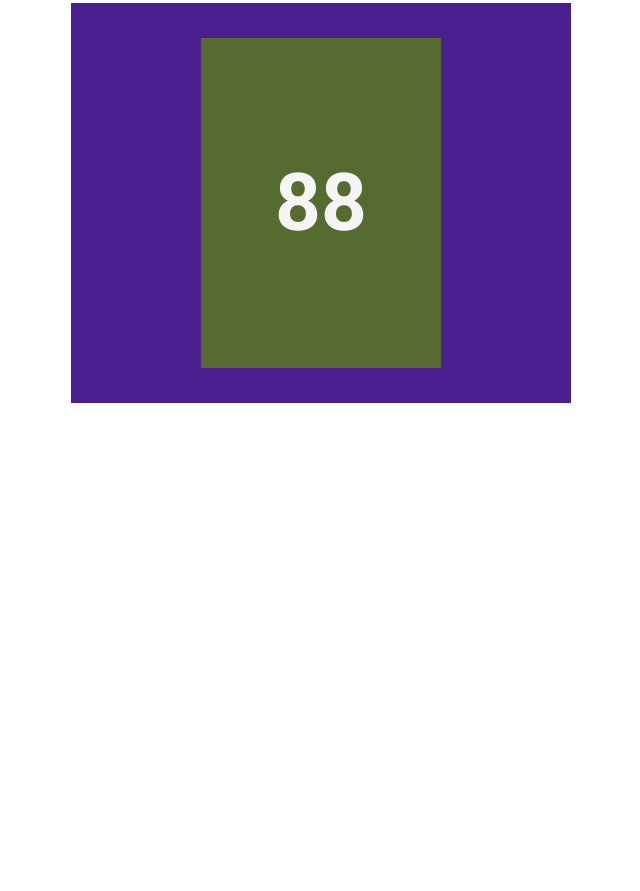
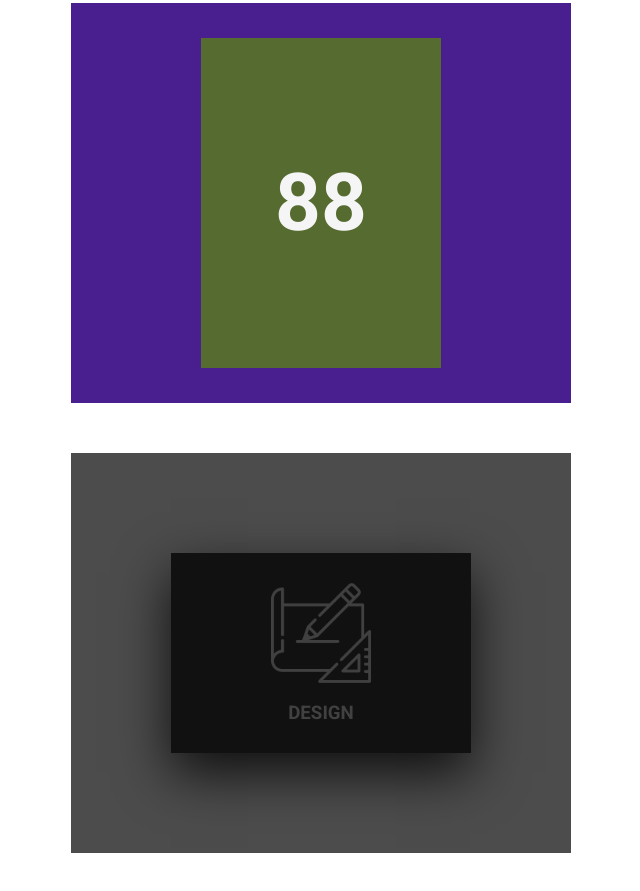
Before and after one commit to KamilJakobczak/css-projects, a website: page cards/index.html in a window 1280 px wide. Shown: the part 1347-2238 px from the top of the page, without its empty margins (319-959 px from the left). Before the commit the page ends 1800 px from the top, so only its background shows below. Drawn offline with Linux system fonts and the light colour scheme.

Commit message:
add 5th card

```diff
--- a/cards/index.html
+++ b/cards/index.html
@@ -25,7 +25,6 @@
         </div>
       </div>
     </div>
-
     <div class="container">
       <div id="c2">
         <div class="imgbox"><img src="./img/1.jpg" alt="" /></div>
@@ -68,5 +67,24 @@
         </div>
       </div>
     </div>
+    <div class="container">
+      <div id="c5" class="card">
+        <div class="face1">
+          <div class="imgbox">
+            <img src="./img/3.png" alt="" />
+            <h3>design</h3>
+          </div>
+        </div>
+        <div class="face2">
+          <div class="content">
+            <p>
+              Lorem ipsum dolor sit amet consectetur, adipisicing elit. Eaque ex fuga maiores illum tempora commodi
+              nesciunt minus earum mollitia repellat.
+            </p>
+            <a href="#">read more</a>
+          </div>
+        </div>
+      </div>
+    </div>
   </body>
 </html>
--- a/cards/scss/styles.scss
+++ b/cards/scss/styles.scss
@@ -25,6 +25,9 @@ body {
     justify-content: center;
     &:nth-child(4) {
       background-color: #491f8f;
+    }
+    &:nth-child(5) {
+      background-color: rgb(77, 76, 76);
     }
 
     #c1 {
@@ -245,5 +248,76 @@ body {
         }
       }
     }
+    #c5 {
+      width: 300px;
+      position: relative;
+      cursor: pointer;
+      .face1 {
+        position: relative;
+        width: 300px;
+        height: 200px;
+        background-color: #111;
+        display: flex;
+        justify-content: center;
+        align-items: center;
+        transform: translateY(100px);
+        transition: 0.5s;
+        z-index: 1;
+        .imgbox {
+          opacity: 0.2;
+          transition: 0.5s;
+          img {
+            width: 100px;
+          }
+        }
+        h3 {
+          margin: 15px 0 0;
+          color: white;
+          text-align: center;
+          text-transform: uppercase;
+        }
+      }
+      .face2 {
+        position: relative;
+        width: 300px;
+        height: 200px;
+        background-color: whitesmoke;
+        display: flex;
+        align-items: center;
+        justify-content: center;
+        padding: 20px;
+        box-shadow: 0 20px 50px rgba(0, 0, 0, 0.8);
+        transform: translateY(-100px);
+        transition: 0.5s;
+        p {
+        }
+        a {
+          margin-top: 15px;
+          display: inline-block;
+          text-decoration: none;
+          font-weight: bold;
+          color: #777;
+          padding: 5px;
+          border: 1px solid #777;
+          transition: 0.5s;
+        }
+      }
+      &:hover {
+        .face1 {
+          background-color: deeppink;
+          transform: translateY(0);
+          .imgbox {
+            opacity: 1;
+          }
+        }
+        .face2 {
+          transform: translateY(0);
+          a:hover {
+            background-color: #777;
+            color: white;
+          }
+        }
+      }
+    }
   }
 }
```
Also changed, not shown: cards/css/styles.css, cards/img/3.png (added), cards/img/4.jpg (added), 1 other file.
